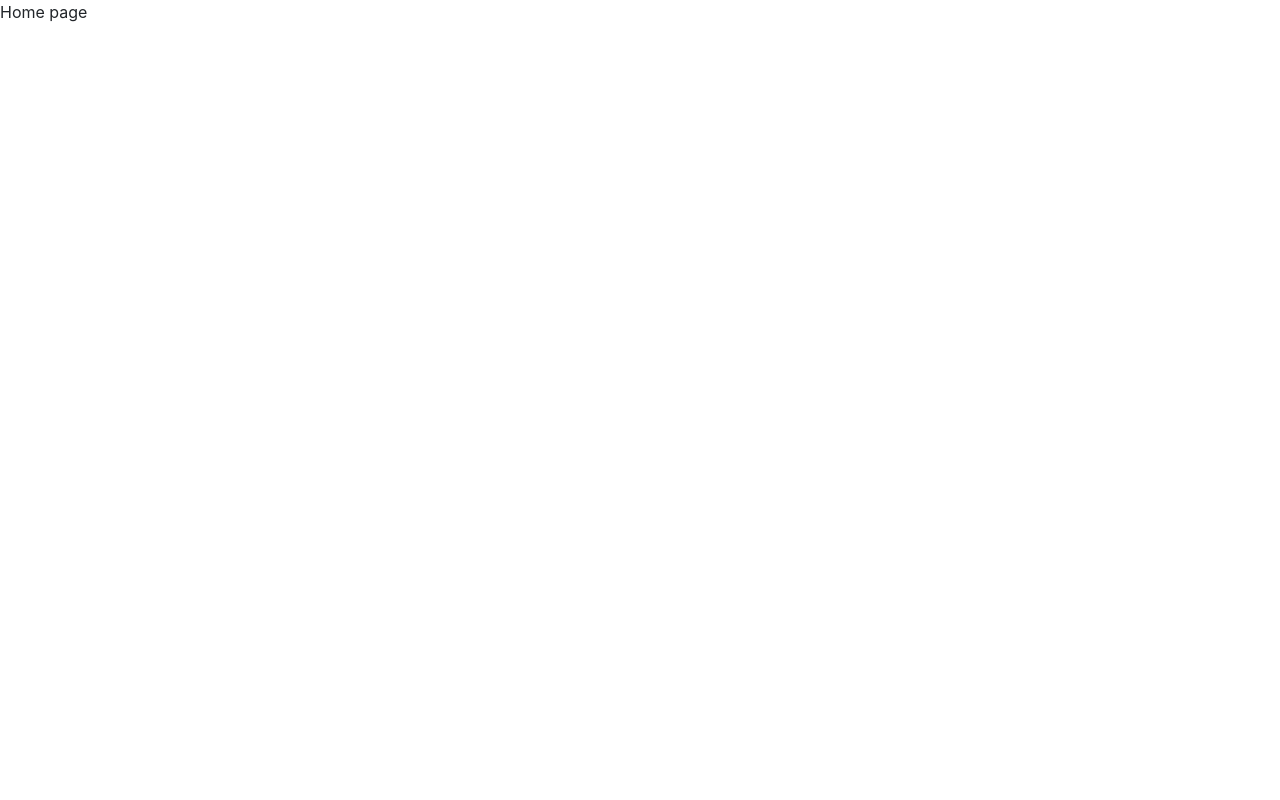
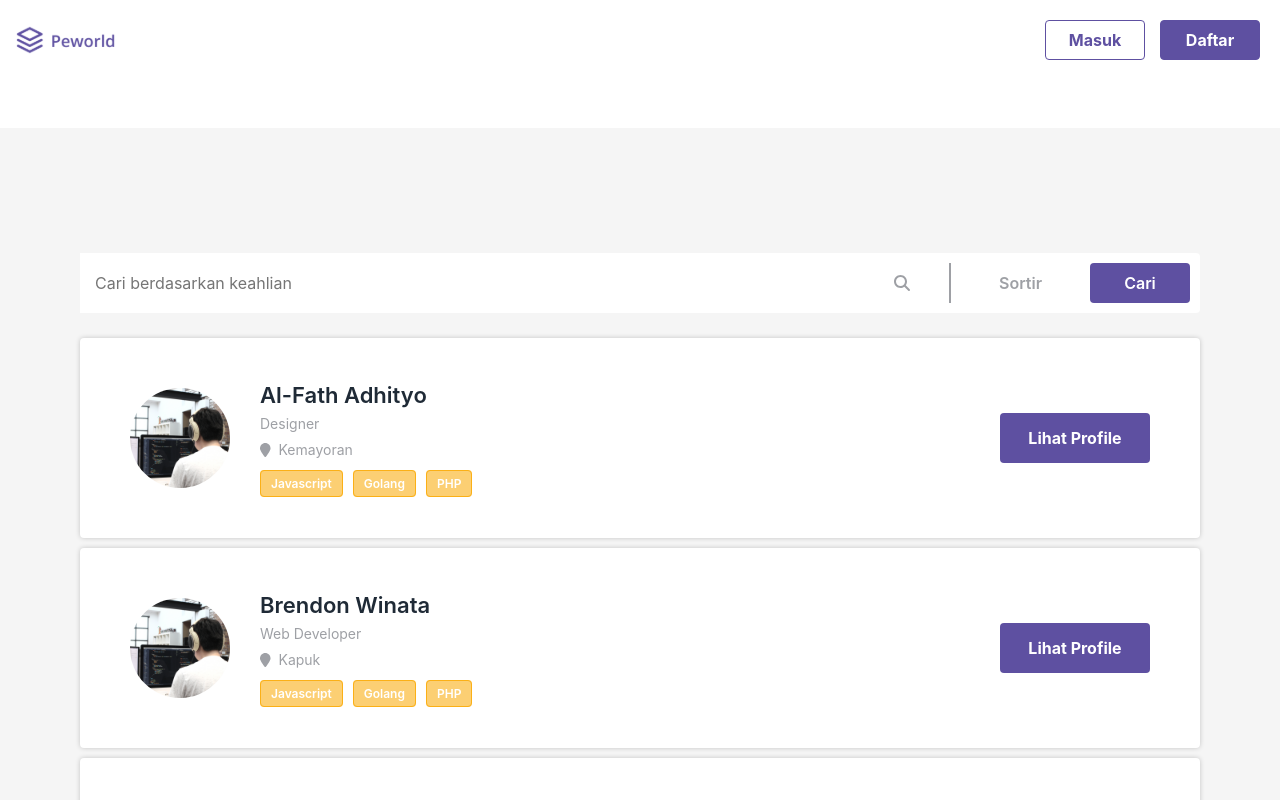
Before and after one commit to brndnwjy/peworld-app, a Next.js app: page /home in a window 1280 px wide. Shown: the top 800 px of the page. Built offline with nearby package versions, Linux system fonts and the light colour scheme.

Commit message:
Add home page

```diff
--- /dev/null
+++ b/components/module/accountcard/accountcard.module.css
@@ -0,0 +1,87 @@
+.card {
+  width: 100%;
+  height: 200px;
+  display: flex;
+  justify-content: space-between;
+  align-items: center;
+  border: none;
+  border-radius: 4px;
+  background-color: #ffffff;
+  padding: 0 50px;
+  box-shadow: 0 0 5px rgba(0, 0, 0, 0.2);
+  margin-bottom: 10px;
+}
+
+.card-info {
+  display: flex;
+  align-items: center;
+}
+
+.card-info img {
+  border: 0;
+  border-radius: 50%;
+}
+
+.account-info {
+  display: flex;
+  flex-direction: column;
+  margin-left: 30px;
+}
+
+.account-info h4 {
+  color: #1f2a36;
+  font-size: 22px;
+  font-weight: 600;
+  margin: 0 0 5px;
+}
+
+.account-info p {
+  color: #9ea0a5;
+  font-size: 14px;
+  font-weight: 400;
+  margin: 0 0 5px;
+}
+
+.account-info > div:first-of-type {
+  display: flex;
+  align-items: center;
+  color: #9ea0a5;
+  font-size: 14px;
+  font-weight: 400;
+  margin-bottom: 10px;
+}
+
+.skillset span {
+  background-color: rgba(251, 176, 23, 0.6);
+  color: #ffffff;
+  font-size: 12px;
+  font-weight: 600;
+  border: 1px solid #fbb017;
+  border-radius: 4px;
+  padding: 5px 10px;
+  margin-right: 10px;
+}
+
+.button,
+.button:focus {
+  width: 150px;
+  height: 50px;
+  background-color: #5e50a1;
+  color: #ffffff;
+  font-size: 16px;
+  font-weight: 700;
+  border: none;
+  border-radius: 4px;
+  outline: none;
+}
+
+@media only screen and (max-width: 600px) {
+    .card {
+        flex-direction: column;
+        padding: 10px;
+    }
+
+    .button {
+        width: 100%;
+    }
+}
--- /dev/null
+++ b/components/module/accountcard/index.js
@@ -0,0 +1,39 @@
+import Image from "next/image";
+import { FontAwesomeIcon } from "@fortawesome/react-fontawesome";
+import { faLocationPin } from "@fortawesome/free-solid-svg-icons";
+import styles from "./accountcard.module.css";
+import Button from "../../base/button";
+
+const AccountCard = ({name, job, location}) => {
+  return (
+    <div className={styles.card}>
+      <div className={styles["card-info"]}>
+        <Image
+          src={"/assets/banner.png"}
+          alt="user avatar"
+          width={100}
+          height={100}
+        />
+        <div className={styles['account-info']}>
+          <h4>{name}</h4>
+          <p>{job}</p>
+          <div>
+            <FontAwesomeIcon
+              icon={faLocationPin}
+              height={13}
+            />
+            <span className="ml-2">{location}</span>
+          </div>
+          <div className={styles.skillset}>
+            <span>Javascript</span>
+            <span>Golang</span>
+            <span>PHP</span>
+          </div>
+        </div>
+      </div>
+      <Button title="Lihat Profile" type="button" classname={styles.button} />
+    </div>
+  );
+};
+
+export default AccountCard;
--- a/package.json
+++ b/package.json
@@ -9,6 +9,11 @@
     "lint": "next lint"
   },
   "dependencies": {
+    "@fortawesome/fontawesome-svg-core": "^6.2.0",
+    "@fortawesome/free-brands-svg-icons": "^6.2.0",
+    "@fortawesome/free-regular-svg-icons": "^6.2.0",
+    "@fortawesome/free-solid-svg-icons": "^6.2.0",
+    "@fortawesome/react-fontawesome": "^0.2.0",
     "next": "13.0.0",
     "react": "18.2.0",
     "react-dom": "18.2.0",
--- a/pages/home.js
+++ b/pages/home.js
@@ -1,7 +1,59 @@
+import Navi from "../components/module/navi";
+import Footer from "../components/module/footer";
+import AccountCard from "../components/module/accountCard";
+import Input from "../components/base/input";
+import { FontAwesomeIcon } from "@fortawesome/react-fontawesome";
+import { faMagnifyingGlass } from "@fortawesome/free-solid-svg-icons";
+import styles from "../styles/home.module.css";
+import Button from "../components/base/button";
+
 const Home = () => {
-    return (
-      <div>Home page</div>
-    )
-  }
+  return (
+    <>
+      <Navi />
+      <main className={styles.main}>
+        <section className={styles.content}>
+          <div className={styles.searchbar}>
+            <input
+              name="search"
+              type="text"
+              placeholder="Cari berdasarkan keahlian"
+              className={`mb-4 ${styles["search-input"]}`}
+            />
+            <FontAwesomeIcon icon={faMagnifyingGlass} height={25} className={styles['search-icon']}/>
+            <div className={styles.vl} />
+            <Button
+              title="Sortir"
+              type="button"
+              classname={styles["sort-btn"]}
+            />
+            <Button
+              title="Cari"
+              type="button"
+              classname={styles["search-btn"]}
+            />
+          </div>
 
-  export default Home
+          <AccountCard
+            name="Al-Fath Adhityo"
+            job="Designer"
+            location="Kemayoran"
+          />
+          <AccountCard
+            name="Brendon Winata"
+            job="Web Developer"
+            location="Kapuk"
+          />
+          <AccountCard
+            name="Fico Moris"
+            job="Web Developer"
+            location="Tangerang"
+          />
+        </section>
+      </main>
+      <Footer />
+    </>
+  );
+};
+
+export default Home;
--- a/styles/auth.module.css
+++ b/styles/auth.module.css
@@ -1,8 +1,9 @@
 .main {
   width: 100vw;
   height: 100vh;
+  display: flex;
+  background-color: #f5f5f5;
   padding: 25px 50px;
-  display: flex;
 }
 
 .banner {
--- /dev/null
+++ b/styles/home.module.css
@@ -0,0 +1,90 @@
+.main {
+  width: 100vw;
+  display: flex;
+  background-color: #f5f5f5;
+  padding: 25px 80px;
+}
+
+.content {
+  width: 100%;
+  display: flex;
+  flex-direction: column;
+  margin-top: 100px;
+}
+
+.searchbar {
+  height: 60px;
+  width: 100%;
+  display: flex;
+  align-items: center;
+  justify-content: space-between;
+  background-color: #ffffff;
+  border: none;
+  border-radius: 4px;
+  margin-bottom: 25px;
+}
+
+.search-input,
+.search-input:focus {
+  height: 60px;
+  width: 70%;
+  align-self: flex-start;
+  border: none;
+  padding: 0 15px;
+  margin-right: 10px;
+  outline: none;
+}
+
+.search-icon {
+  color: #9ea0a5;
+}
+
+.vl {
+  content: "";
+  height: 40px;
+  border: none;
+  border-left: 2px solid #9ea0a5;
+  margin-left: 20px;
+}
+
+.sort-btn,
+.sort-btn:focus {
+  width: 100px;
+  height: 50px;
+  background-color: transparent;
+  color: #9ea0a5;
+  font-size: 16px;
+  font-weight: 600;
+  border: none;
+  outline: none;
+}
+
+.search-btn,
+.search-btn:focus {
+  width: 100px;
+  height: 40px;
+  background-color: #5e50a1;
+  color: #ffffff;
+  font-size: 16px;
+  font-weight: 600;
+  border: none;
+  border-radius: 4px;
+  margin-right: 10px;
+  outline: none;
+}
+
+@media only screen and (max-width: 600px) {
+  .main {
+    padding: 0 10px;
+  }
+
+  .search-icon{
+    margin-right: 10px;
+  }
+
+  .vl,
+  .sort-btn,
+  .search-btn {
+    display: none;
+  }
+}
--- a/styles/landing.module.css
+++ b/styles/landing.module.css
@@ -8,7 +8,7 @@
 
 .infograph {
   max-height: 600px;
-  padding: 0 100px;
+  padding: 0 80px;
 }
 
 .infograph h2 {
```
Also changed, not shown: fontawesome/index.js (added, +19 -0 lines), 1 other file (tests, documents, lock files or other folders).
